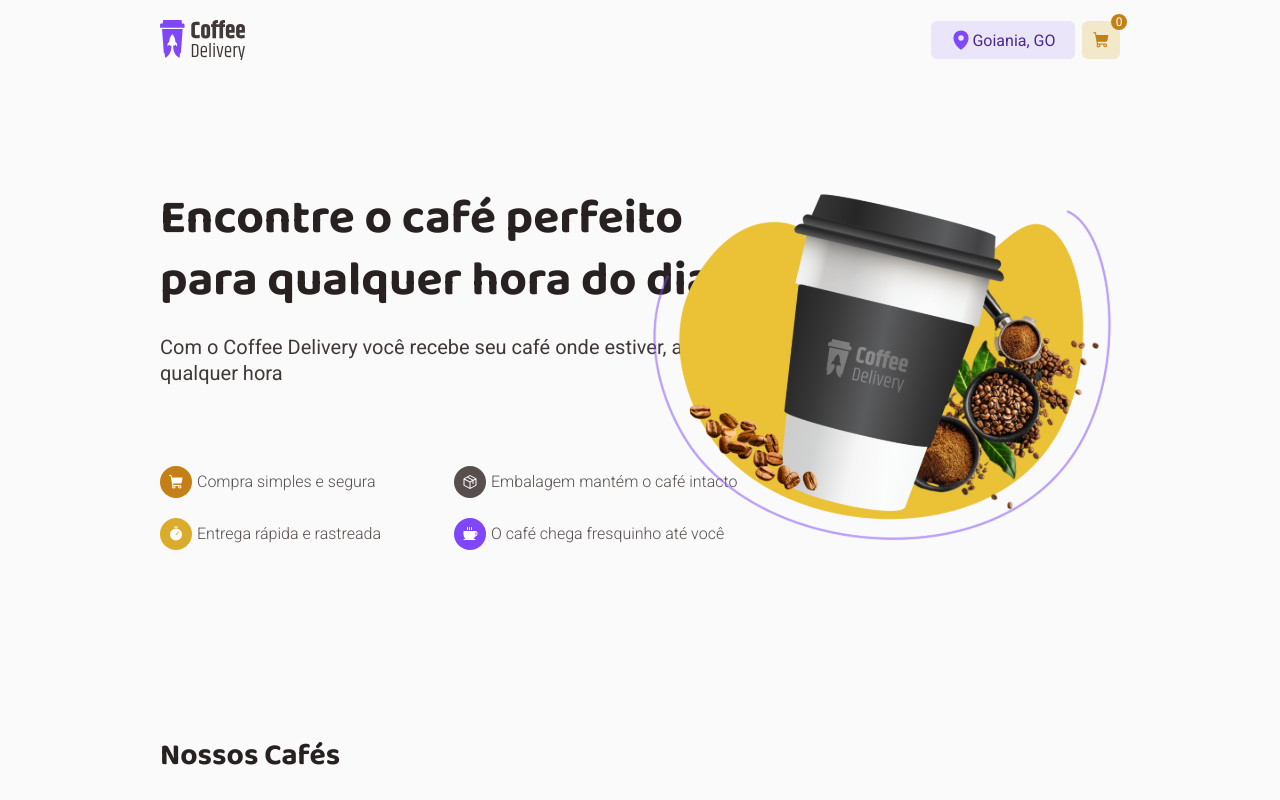
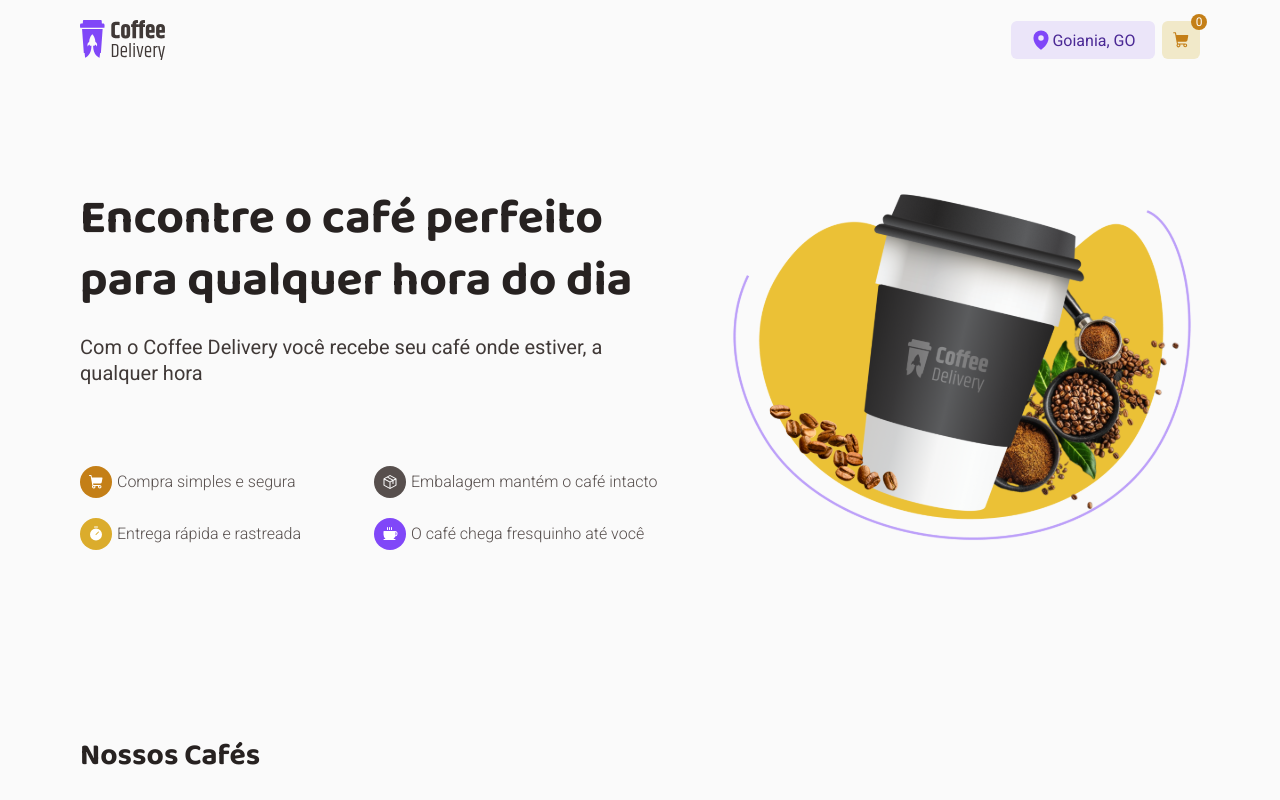
Before and after one commit to pansani/coffee-delivery, a React (Vite) app: page / in a window 1280 px wide. Shown: the top 800 px of the page. Built offline with nearby package versions, Linux system fonts and the light colour scheme.

Commit message:
fix defaultLayout margin

```diff
--- a/src/DefaultLayout/style.ts
+++ b/src/DefaultLayout/style.ts
@@ -1,8 +1,8 @@
 import styled from "styled-components";
 
 export const LayoutContainer = styled.div`
-  margin-left: 10rem;
-  margin-right: 10rem;
+  margin-left: 5rem;
+  margin-right: 5rem;
 
   background-color: ${(props) => props.theme.background};
 
--- a/src/components/Coffee/CoffesContainer/style.ts
+++ b/src/components/Coffee/CoffesContainer/style.ts
@@ -7,7 +7,7 @@ export const CoffeesContainer = styled.div`
   display: grid;
   grid-template-columns: repeat(4, 1fr);
   grid-gap: 20px;
-
+  margin: 0 auto;
   margin-top: 80px;
 
   @media (max-width: 768px) {
--- a/src/components/Intro/style.ts
+++ b/src/components/Intro/style.ts
@@ -7,6 +7,7 @@ export const IntroContainer = styled.div`
 
   position: relative;
 
+  z-index: 2;
   @media (max-width: 768px) {
     height: 16.3rem;
 
@@ -29,6 +30,7 @@ export const IntroTitle = styled.h1`
   line-height: 130%;
   font-size: 48px;
   font-weight: bolder;
+  z-index: 5;
 
   padding-bottom: 1.3rem;
 
@@ -45,6 +47,7 @@ export const IntroSubtitle = styled.span`
   font-family: "Roboto", sans-serif;
   font-size: 20px;
   line-height: 130%;
+  z-index: 4;
 
   @media (max-width: 768px) {
     font-size: 14px;
@@ -56,6 +59,9 @@ export const InfoContainer = styled.div`
   height: 5.25rem;
 
   margin-top: 5rem;
+
+  z-index: 2;
+  position: relative;
 
   @media (max-width: 768px) {
     margin-top: 2rem;
@@ -121,6 +127,8 @@ export const IntroImg = styled.img`
   right: 0;
   top: 0;
 
+  z-index: -1;
+
   @media (max-width: 768px) {
     width: 100%;
     height: 100%;
```
